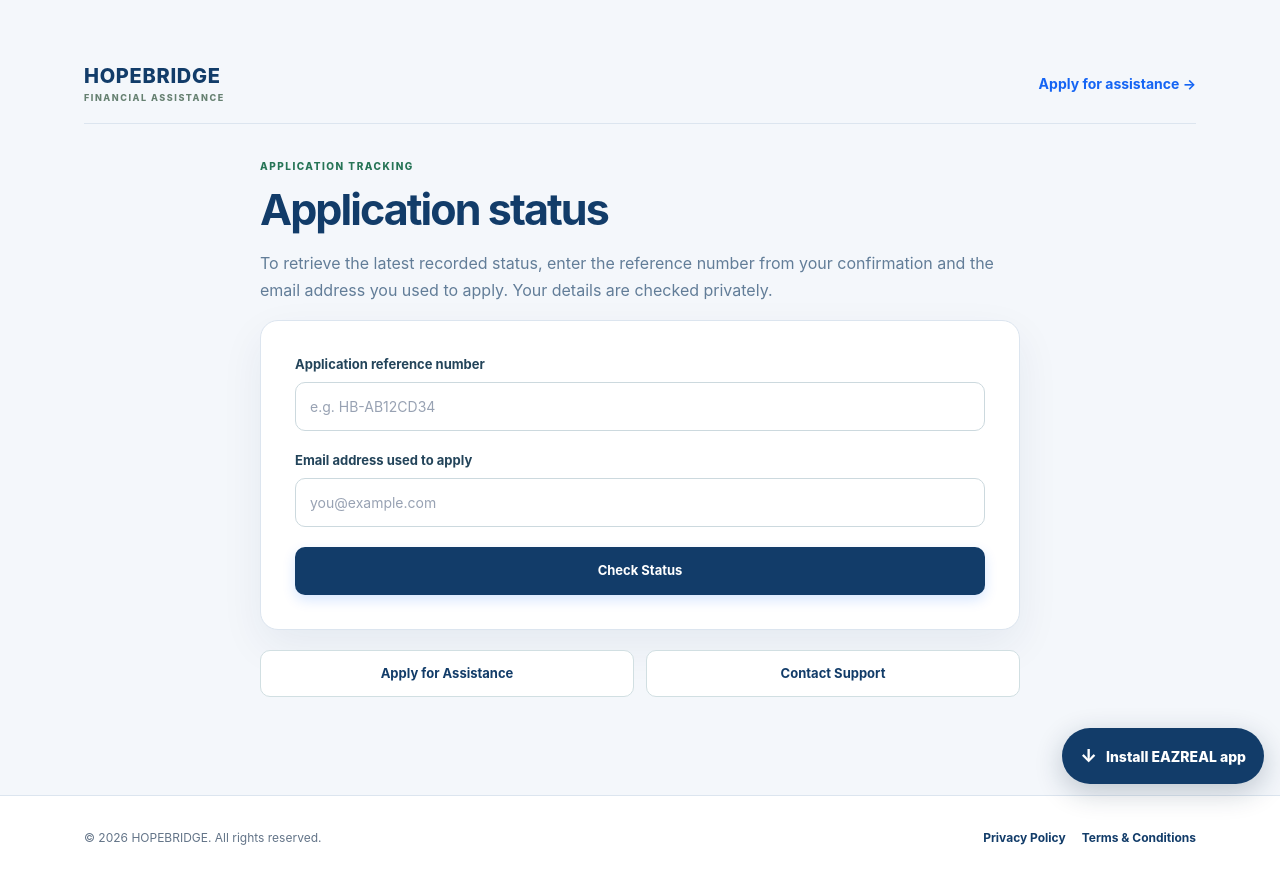
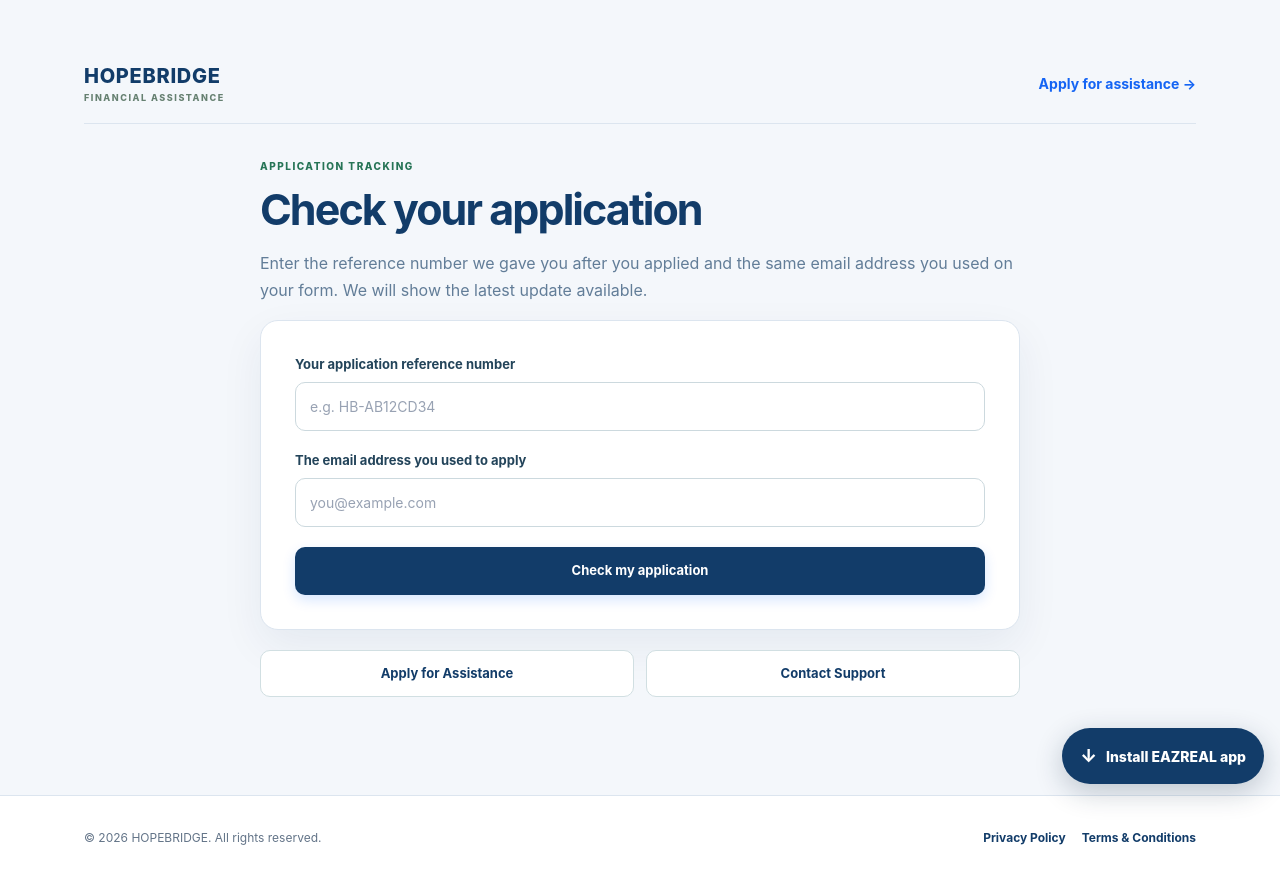
Before and after one commit to agentsarahmitchell56-code/USHopeBridge, a Next.js app: page /status in a window 1280 px wide. Built offline with nearby package versions, Linux system fonts and the light colour scheme; no server answers.

Commit message:
Simplify customer application tracking instructions

```diff
--- a/app/status/page.tsx
+++ b/app/status/page.tsx
@@ -86,16 +86,14 @@ export default function ApplicationStatusPage() {
 
         <div className="form-wrap status-page-wrap">
           <p className="eyebrow">APPLICATION TRACKING</p>
-          <h1 style={{ marginBottom: 10 }}>Application status</h1>
+          <h1 style={{ marginBottom: 10 }}>Check your application</h1>
           <p style={{ color: "#627d98", lineHeight: 1.7 }}>
-            To retrieve the latest recorded status, enter the reference number from your confirmation and
-            the email address you used to apply. Your details are checked
-            privately.
+            Enter the reference number we gave you after you applied and the same email address you used on your form. We will show the latest update available.
           </p>
 
           <form className="card form status-search-form" onSubmit={checkStatus}>
             <div className="field">
-              <label htmlFor="reference">Application reference number</label>
+              <label htmlFor="reference">Your application reference number</label>
               <input
                 id="reference"
                 name="reference"
@@ -109,7 +107,7 @@ export default function ApplicationStatusPage() {
             </div>
 
             <div className="field">
-              <label htmlFor="email">Email address used to apply</label>
+              <label htmlFor="email">The email address you used to apply</label>
               <input
                 id="email"
                 name="email"
@@ -130,13 +128,12 @@ export default function ApplicationStatusPage() {
             )}
 
             <button className="btn primary" type="submit" disabled={loading}>
-              {loading ? "Checking..." : "Check Status"}
+              {loading ? "Checking…" : "Check my application"}
             </button>
 
             {searched && !result && (
               <div role="status" style={{ padding: 14, borderRadius: 10, background: "#fff7ed", color: "#9a3412", lineHeight: 1.6 }}>
-                We couldn&apos;t find an application matching those details. Check
-                your reference number and email address, then try again.
+                We could not find an application with those details. Please check that the reference number and email address match the ones you used when applying, then try again.
               </div>
             )}
           </form>
```
